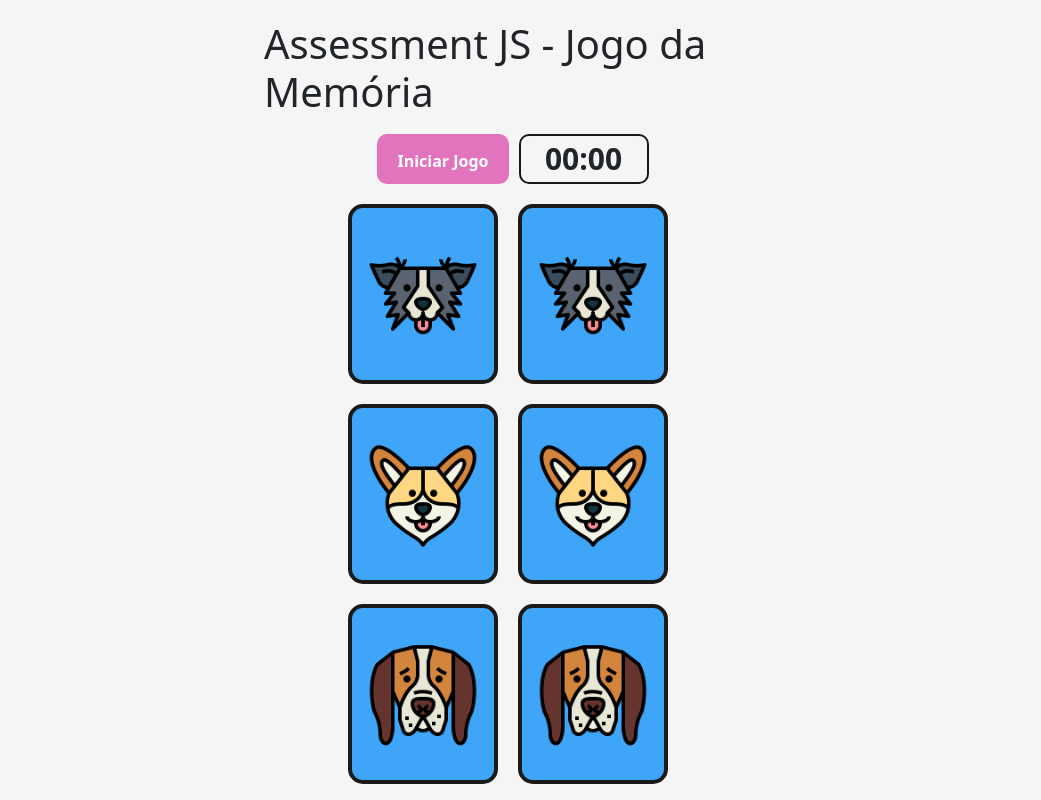
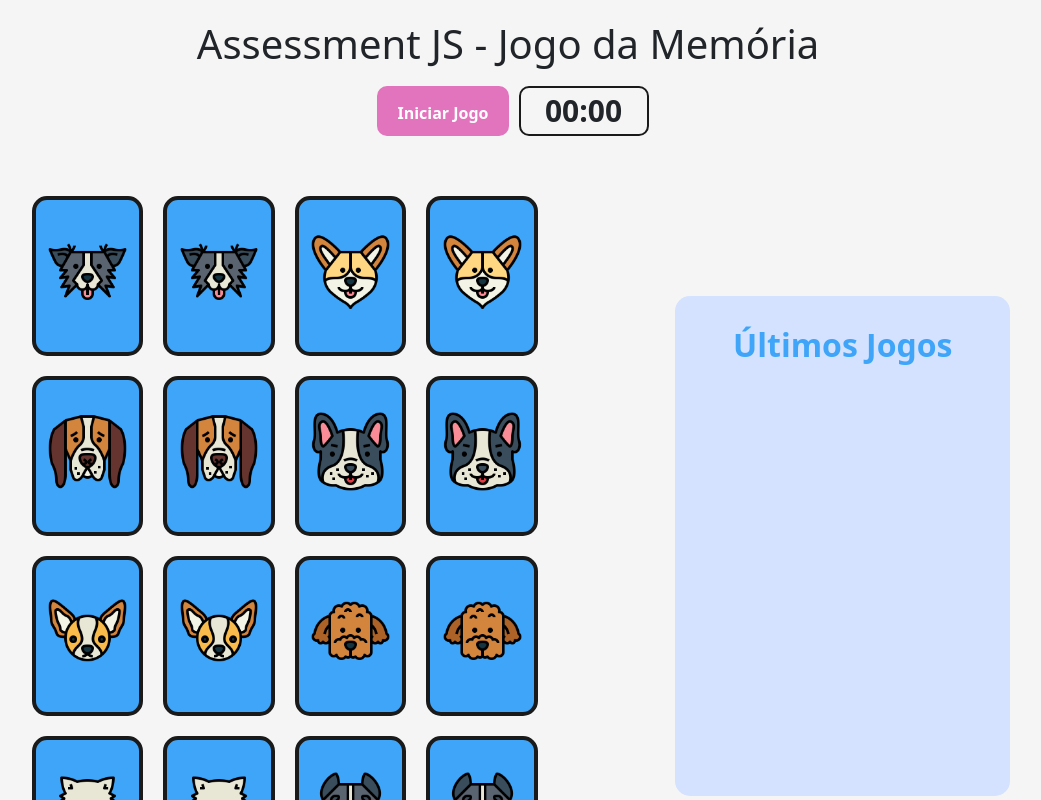
Before and after one commit to gabir-dm/jogo-da-memoria-AT-JS, a plain HTML site: page index.html in a window 1280 px wide. Both pictures are taken after a click on the button "Iniciar Jogo". Shown: the top 800 px of the page, without its empty margins (132-1173 px from the left). Drawn offline with nearby package versions, Linux system fonts and the light colour scheme.

Commit message:
Finishing touches

```diff
--- a/index.html
+++ b/index.html
@@ -19,13 +19,14 @@
                 00:00
             </div>
         </div>
-        <div id="tabuleiro">
-        </div>
-        <div id="highscores">
-            <h2>Últimos Tempos</h2>
-            <ul id="scores">
-
-            </ul>
+        <div id="game">
+            <div id="tabuleiro">
+            </div>
+            <div id="highscores">
+                <h2>Últimos Jogos</h2>
+                <ul id="scores">
+                </ul>
+            </div>
         </div>
     </div>
     <script src="./script.js"></script>
--- a/script.js
+++ b/script.js
@@ -143,5 +143,7 @@ function turnCard(card){
 
 function gameEnd(){
     window.clearInterval(interval)
-    highscores.innerHTML += `<li>${displayMinutes}:${displaySeconds}</li>`
+    window.alert(`Parabéns! Seu tempo final é ${displayMinutes}:${displaySeconds}`)
+    let userName = window.prompt("Digite seu nome:")
+    highscores.innerHTML += `<li><strong>${userName}</strong> - ${displayMinutes}:${displaySeconds}</li>`
 }
--- a/style.css
+++ b/style.css
@@ -4,7 +4,7 @@ body {
 
 .container {
   margin: 20px auto;
-  width: 40%;
+  width: 100%;
   display: flex;
   flex-direction: column;
   align-items: center;
@@ -45,20 +45,53 @@ body {
   margin: 10px auto;
 }
 
+#game {
+  width: 100%;
+  height: 80%;
+  display: flex;
+  flex-direction: row;
+  align-items: center;
+  justify-content: space-around;
+}
+
 #tabuleiro {
   display: flex;
+  height: 800px;
+  width: 50%;
   flex-wrap: wrap;
   justify-content: center;
   align-content: center;
 }
 
 #highscores {
-  margin-top: 20px;
+  width: 30%;
+  height: 500px;
+  padding: 30px;
+  background-color: #d4e2ff;
+  border-radius: 15px;
+  text-align: center;
+}
+
+h2 {
+  font-size: 2em;
+  font-weight: bold;
+  color: #3fa5f8;
+  margin-bottom: 15px;
+}
+
+ul {
+  list-style-type: none;
+  padding-left: auto;
+}
+
+li {
+  color: #1a1a1a;
+  font-size: 1.5em;
 }
 
 .gameCard {
-  width: 150px;
-  height: 180px;
+  width: 20%;
+  height: 20%;
   margin: 10px;
   border: 4px solid #1a1a1a;
   border-radius: 15px;
```
